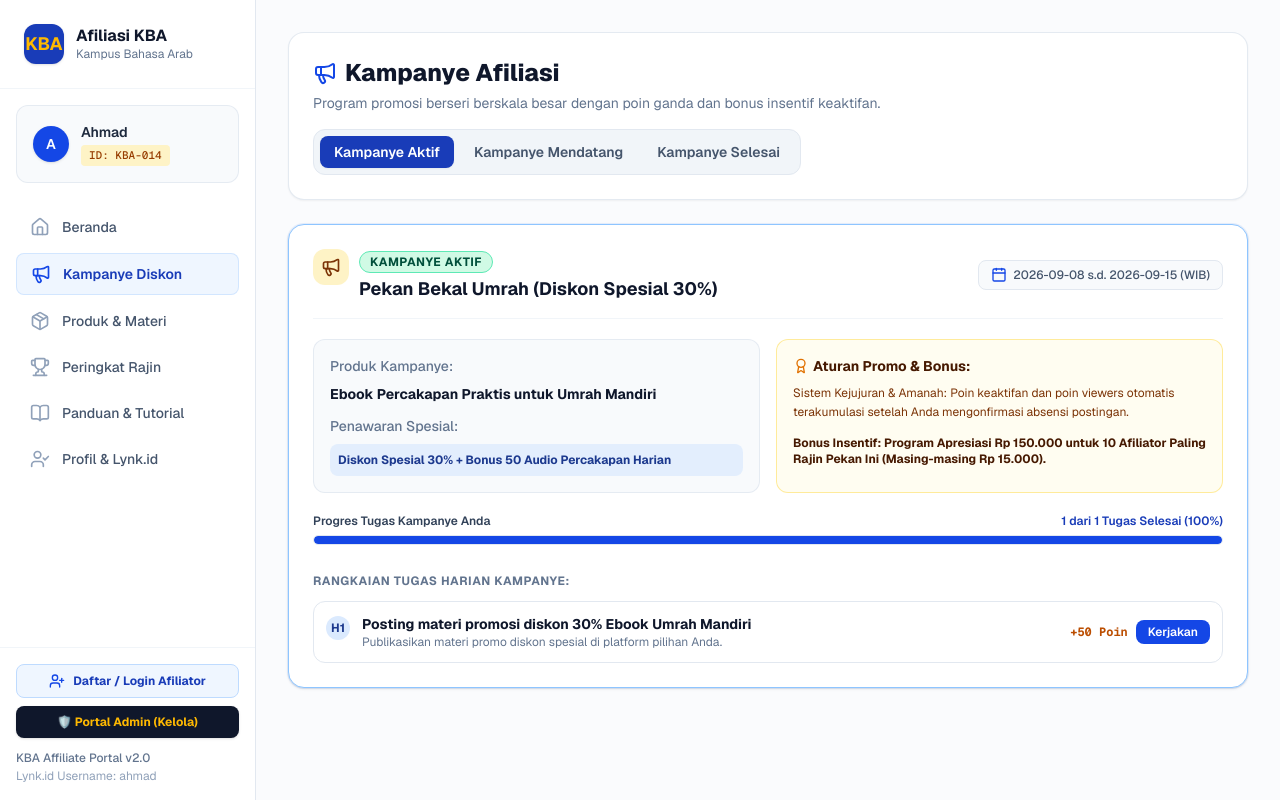
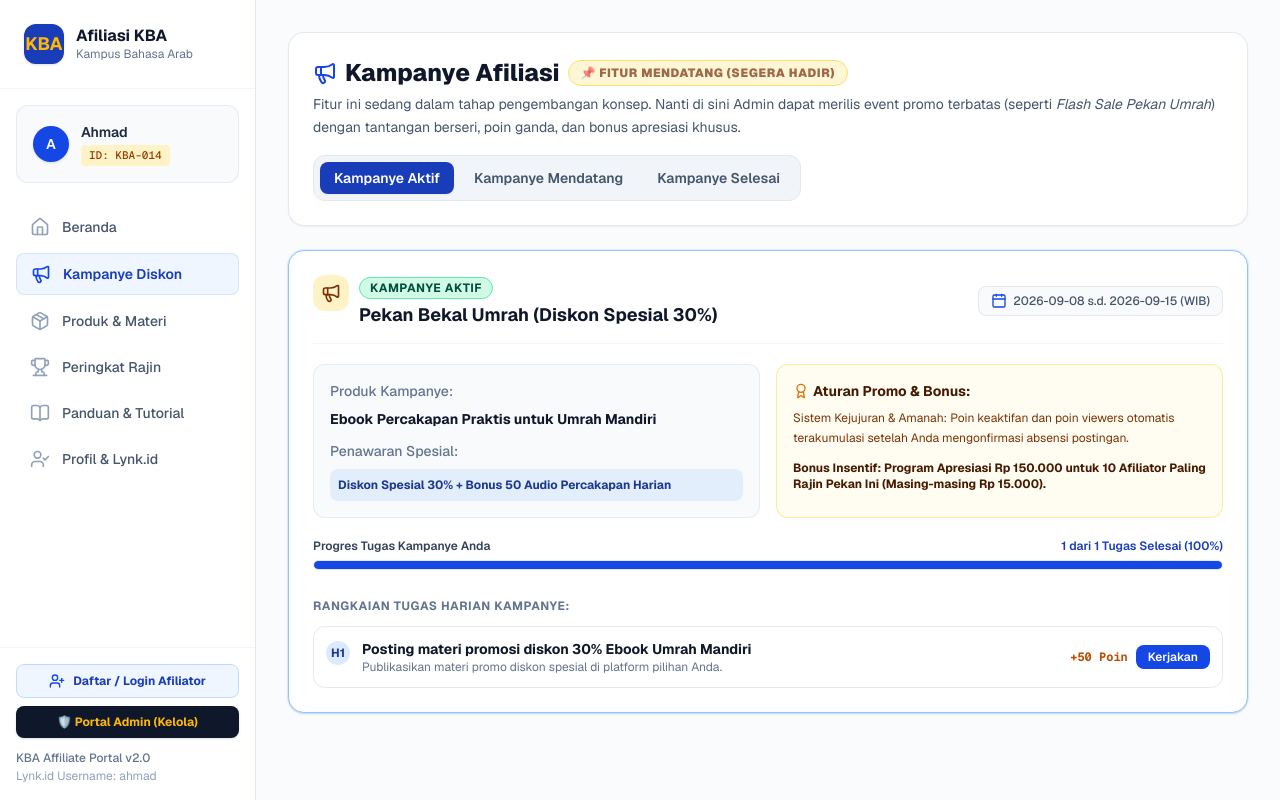
Before and after one commit to mozakki99/kba-affiliate, a Next.js app: page /kampanye in a window 1280 px wide. Built offline with nearby package versions, Linux system fonts and the light colour scheme.

Commit message:
feat(kampanye): mark Kampanye feature as Fitur Mendatang (Segera Hadir) in both Admin and Affiliate Portal

```diff
--- a/src/app/admin/page.tsx
+++ b/src/app/admin/page.tsx
@@ -505,8 +505,11 @@ Silakan masuk ke portal untuk mulai menjalankan tugas promosi, mengklaim poin ke
                 : 'text-slate-600 hover:bg-slate-100'
             }`}
           >
-            <Sparkles className="w-4 h-4" />
-            <span>Kampanye ({campaigns.length})</span>
+            <Sparkles className="w-4 h-4 text-amber-400" />
+            <span>Kampanye</span>
+            <span className="px-1.5 py-0.5 bg-amber-400 text-slate-950 rounded text-[10px] font-black uppercase">
+              Mendatang
+            </span>
           </button>
         </div>
 
@@ -1079,11 +1082,27 @@ Silakan masuk ke portal untuk mulai menjalankan tugas promosi, mengklaim poin ke
         {/* TAB 5: KELOLA KAMPANYE */}
         {activeTab === 'kampanye' && (
           <div className="space-y-4">
+            {/* Fitur Mendatang Notice Banner */}
+            <div className="p-4 bg-amber-50 border border-amber-300 rounded-2xl flex items-start gap-3 text-xs text-amber-950">
+              <Sparkles className="w-5 h-5 text-amber-600 shrink-0 mt-0.5" />
+              <div className="space-y-1">
+                <div className="flex items-center gap-2">
+                  <h3 className="font-extrabold text-sm text-amber-900">📌 Fitur Kampanye Diskon (Fitur Mendatang)</h3>
+                  <span className="px-2 py-0.5 bg-amber-200 text-amber-950 rounded text-[10px] font-black uppercase">
+                    Dalam Pengembangan Konsep
+                  </span>
+                </div>
+                <p className="leading-relaxed">
+                  Fitur ini disiapkan untuk merilis event promosi berseri terbatas (seperti <em>Flash Sale Pekan Umrah</em>) dengan tantangan berseri, poin ganda, dan bonus uang tunai untuk 10 afiliator terajin. Anda tetap dapat mencoba membuat draf simulasi kampanye di bawah ini untuk melihat gambaran alurnya.
+                </p>
+              </div>
+            </div>
+
             <div className="bg-white p-5 rounded-2xl border border-slate-200 shadow-sm flex flex-col sm:flex-row justify-between sm:items-center gap-4">
               <div>
-                <h2 className="font-bold text-base text-slate-900">Kelola Kampanye Komisi</h2>
+                <h2 className="font-bold text-base text-slate-900">Simulasi Kelola Kampanye Komisi</h2>
                 <p className="text-xs text-slate-500">
-                  Kampanye promo yang sedang berjalan dan dapat diikuti seluruh afiliator.
+                  Draf kampanye promo yang siap dirilis saat fitur ini aktif penuh.
                 </p>
               </div>
 
@@ -1092,7 +1111,7 @@ Silakan masuk ke portal untuk mulai menjalankan tugas promosi, mengklaim poin ke
                 className="px-5 py-2.5 bg-blue-800 hover:bg-blue-900 text-white rounded-xl text-xs font-bold transition-colors shadow-md flex items-center justify-center gap-2"
               >
                 <PlusCircle className="w-4 h-4" />
-                <span>Buat Kampanye Baru</span>
+                <span>Buat Draf Kampanye Baru</span>
               </button>
             </div>
 
--- a/src/app/kampanye/page.tsx
+++ b/src/app/kampanye/page.tsx
@@ -57,12 +57,17 @@ export default function KampanyePage() {
           {/* Header */}
           <div className="bg-white p-5 sm:p-6 rounded-2xl border border-slate-200/90 shadow-xs flex flex-wrap items-center justify-between gap-4">
             <div>
-              <h1 className="text-xl sm:text-2xl font-extrabold text-slate-900 flex items-center gap-2">
-                <Megaphone className="w-6 h-6 text-blue-700" />
-                Kampanye Afiliasi
-              </h1>
-              <p className="text-xs sm:text-sm text-slate-500 mt-1">
-                Program promosi berseri berskala besar dengan poin ganda dan bonus insentif keaktifan.
+              <div className="flex items-center gap-2 mb-1">
+                <h1 className="text-xl sm:text-2xl font-extrabold text-slate-900 flex items-center gap-2">
+                  <Megaphone className="w-6 h-6 text-blue-700" />
+                  Kampanye Afiliasi
+                </h1>
+                <span className="px-3 py-1 bg-amber-100 text-amber-900 border border-amber-300 rounded-full text-xs font-black uppercase tracking-wider animate-pulse flex items-center gap-1">
+                  📌 Fitur Mendatang (Segera Hadir)
+                </span>
+              </div>
+              <p className="text-xs sm:text-sm text-slate-600 mt-1 leading-relaxed">
+                Fitur ini sedang dalam tahap pengembangan konsep. Nanti di sini Admin dapat merilis event promo terbatas (seperti <em>Flash Sale Pekan Umrah</em>) dengan tantangan berseri, poin ganda, dan bonus apresiasi khusus.
               </p>
             </div>
 
```
